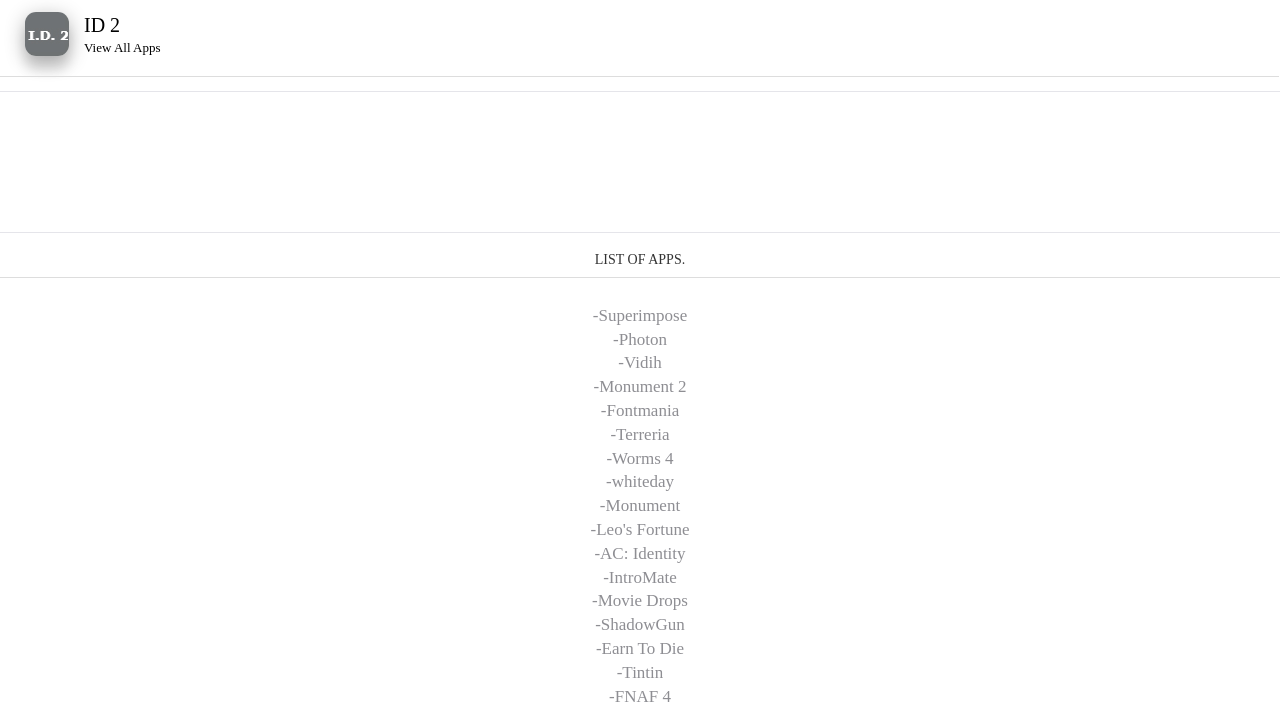
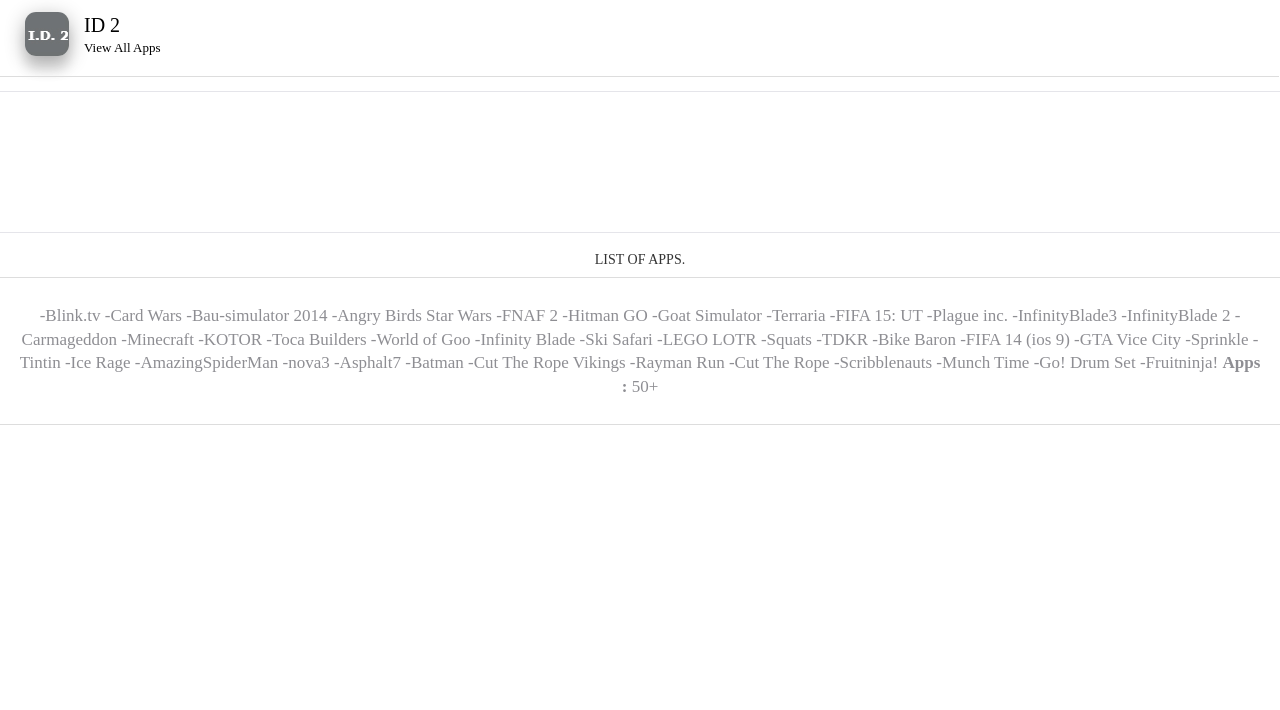
Before and after one commit to appsonid/appsonid.github.io, a plain HTML site: page app/install/two.html in a window 1280 px wide. Shown: the part 90-800 px from the top of the page. Drawn offline with nearby package versions, Linux system fonts and the light colour scheme; a web font is replaced by a local one.

Commit message:
Update two.html

```diff
--- a/app/install/two.html
+++ b/app/install/two.html
@@ -68,57 +68,45 @@
 <div class="item-inner">
 <center>
 <p style="word-break: keep-all;color:#8e8e93;">
--Superimpose<br>
--Photon<br>
--Vidih<br>
--Monument 2<br>
--Fontmania<br>
--Terreria<br>
--Worms 4<br>
--whiteday<br>
--Monument<br>
--Leo's Fortune<br>
--AC: Identity<br>
--IntroMate<br>
--Movie Drops<br>
--ShadowGun<br>
--Earn To Die<br>
--Tintin<br>
--FNAF 4<br>
--FNAF<br>
--Real Steal<br>
--Geometry<br>
--Puffin<br>
--FIFA Mobile<br>
--YL Gaming<br>
--YL Music<br>
--YL Cooking<br>
--Consim 2<br>
--The House Of da Vinci<br>
--COD Zombies<br>
--Vector<br>
--Evolution Of Soccer<br>
--Deus Ex: The Fall<br>
--AmazingSpiderMan<br>
--LIMBO<br>
--Max Payne<br>
--Truck 16<br>
--Bau-Simulator 2014<br>
--Take Off<br>
--Piconic<br>
--Traffic Tour<br>
--MCVS<br>
--ModernCombat 5<br>
--Sniper<br>
--HitMan GO<br>
--COD:BOZ<br>
--FS 18<br>
--Trucker PRO 17<br>
--Minecraft<br>
--Bully<br>
--GTA Vice City<br>
--GTA: SA<br>
--GTA III<br>
+-Blink.tv
+-Card Wars
+-Bau-simulator 2014
+-Angry Birds Star Wars
+-FNAF 2
+-Hitman GO
+-Goat Simulator
+-Terraria
+-FIFA 15: UT
+-Plague inc.
+-InfinityBlade3
+-InfinityBlade 2
+-Carmageddon
+-Minecraft
+-KOTOR
+-Toca Builders
+-World of Goo
+-Infinity Blade
+-Ski Safari
+-LEGO LOTR
+-Squats
+-TDKR
+-Bike Baron
+-FIFA 14 (ios 9)
+-GTA Vice City
+-Sprinkle
+-Tintin
+-Ice Rage
+-AmazingSpiderMan
+-nova3
+-Asphalt7
+-Batman
+-Cut The Rope Vikings
+-Rayman Run
+-Cut The Rope
+-Scribblenauts
+-Munch Time
+-Go! Drum Set
+-Fruitninja!
 <b>Apps :</b> 50+
 </p>
 </center>
```
